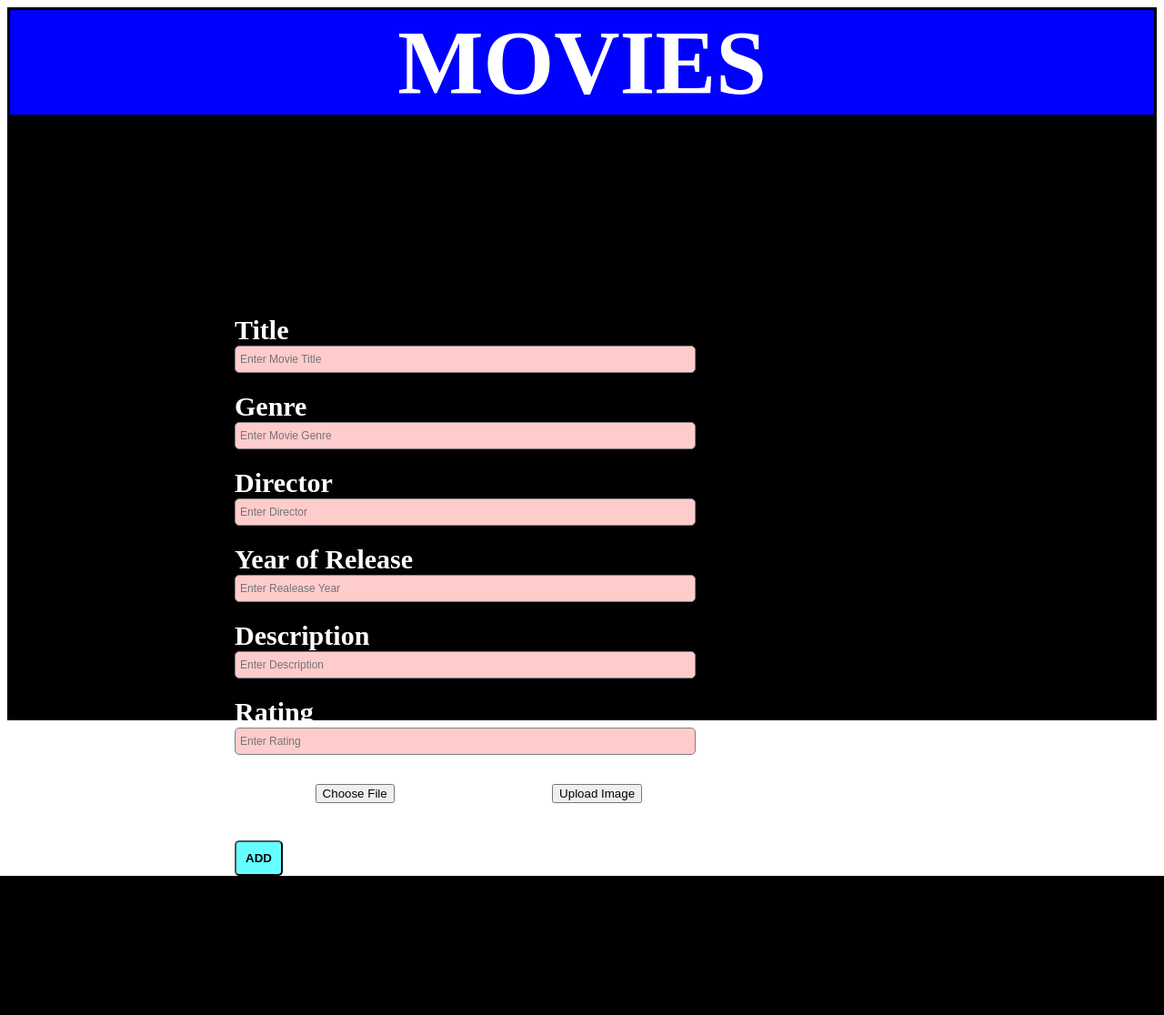
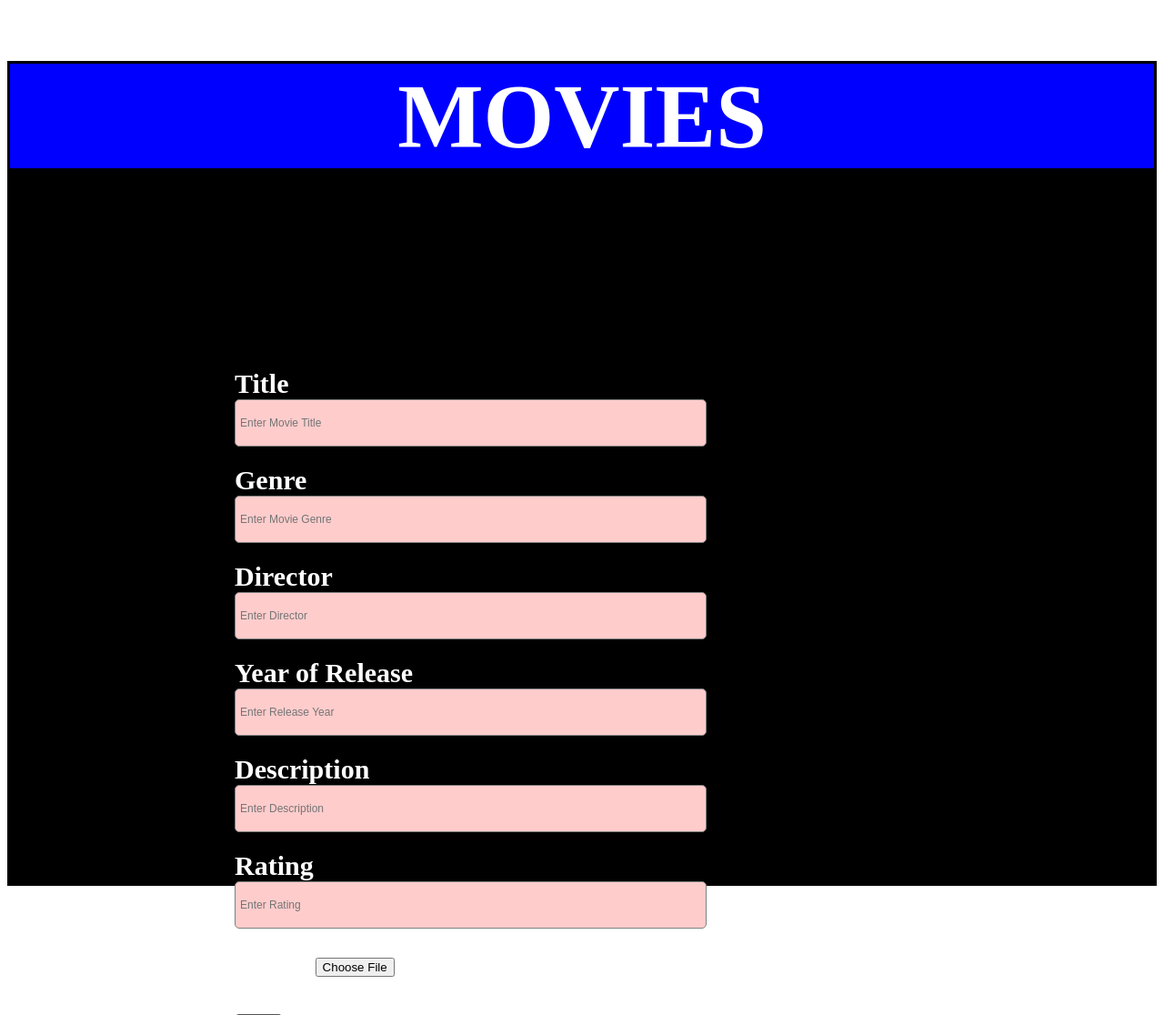
Before and after one commit to shalihin313/CSAD_Project, a PHP site: page /add.php in a window 1280 px wide; the page is wider, and only the part inside the window is pictured. Shown: the top 1116 px of that part at 91% size. Before the commit the page ends 963 px from the top of that part, so only its background shows below. Run offline with PHP 8.4, Linux system fonts and the light colour scheme; data that the repository does not hold is empty.

Commit message:
Improvement from chatgpt

```diff
--- a/add.php
+++ b/add.php
@@ -1,66 +1,44 @@
-
+<!DOCTYPE html>
 <html>
 <head>
     <meta charset="UTF-8">
-        <title></title>
+    <title>Add Movie</title>
     <link rel="stylesheet" type="text/css" href="addStyle.css">
 </head>
 <body>
-        <form method="get" action="insert.php" data-netlify="true">
+    <form method="post" action="insert.php" enctype="multipart/form-data">
         <div class="add-grp">
-                <h1> MOVIES</h1>
+            <h1>MOVIES</h1>
             <div class="add-grp-label">
                 <label>Title</label>
-            <input class="add-grp-input" type="text" name="title" placeholder="Enter Movie Title">
+                <input class="add-grp-input" type="text" name="title" placeholder="Enter Movie Title" required>
             </div>
             <div class="add-grp-label">
                 <label>Genre</label>
-                <input class="add-grp-input" type="text" name="genre" placeholder="Enter Movie Genre">
+                <input class="add-grp-input" type="text" name="genre" placeholder="Enter Movie Genre" required>
             </div>
             <div class="add-grp-label">
                 <label>Director</label>
-                <input class="add-grp-input" type="text" name="director" placeholder="Enter Director">
+                <input class="add-grp-input" type="text" name="director" placeholder="Enter Director" required>
             </div>
             <div class="add-grp-label">
                 <label>Year of Release</label>
-                <input class="add-grp-input" type="number" name="date" placeholder="Enter Realease Year">
+                <input class="add-grp-input" type="number" name="date" placeholder="Enter Release Year" required>
             </div>
             <div class="add-grp-label">
                 <label>Description</label>
-                <input class="add-grp-input" type="text" name="description" placeholder="Enter Description">
+                <input class="add-grp-input" type="text" name="description" placeholder="Enter Description" required>
             </div>
             <div class="add-grp-label">
                 <label>Rating</label>
-                <input class="add-grp-input" type="number" name="rating" placeholder="Enter Rating">
+                <input class="add-grp-input" type="number" name="rating" placeholder="Enter Rating" required>
             </div>
             <div class="add-grp-label">
                 <label>Poster</label>
-<!--                <input class="add-grp-input" type="text" name="rating" placeholder="Enter Poster">-->
-                <form action="upload.php" method="post" enctype="multipart/form-data">
-                    <input type="file" name="fileToUpload" id="fileToUpload">
-                <input type="submit" value="Upload Image" name="submit">
+                <input type="file" name="fileToUpload" id="fileToUpload" required>
             </div>
-
-                <input class="insert" type="submit" value="ADD" action="sample.php">
-
+            <input class="insert" type="submit" name="submit" value="ADD">
         </div>
     </form>
 </body>
 </html>
-<?php
-$target_dir = "my_db";
-$target_file = $target_dir . basename($_FILES["fileToUpload"]["poster"]);
-$uploadOk = 1;
-$imageFileType = strtolower(pathinfo($target_file,PATHINFO_EXTENSION));
-// Check if image file is a actual image or fake image
-if(isset($_POST["submit"])) {
-  $check = getimagesize($_FILES["fileToUpload"]["tmp_name"]);
-  if($check !== false) {
-    echo "File is an image - " . $check["mime"] . ".";
-    $uploadOk = 1;
-  } else {
-    echo "File is not an image.";
-    $uploadOk = 0;
-  }
-}
-?>
```
Also changed, not shown: insert.php (+65 -16 lines). Lines whose indentation alone changed are shown as unchanged.
